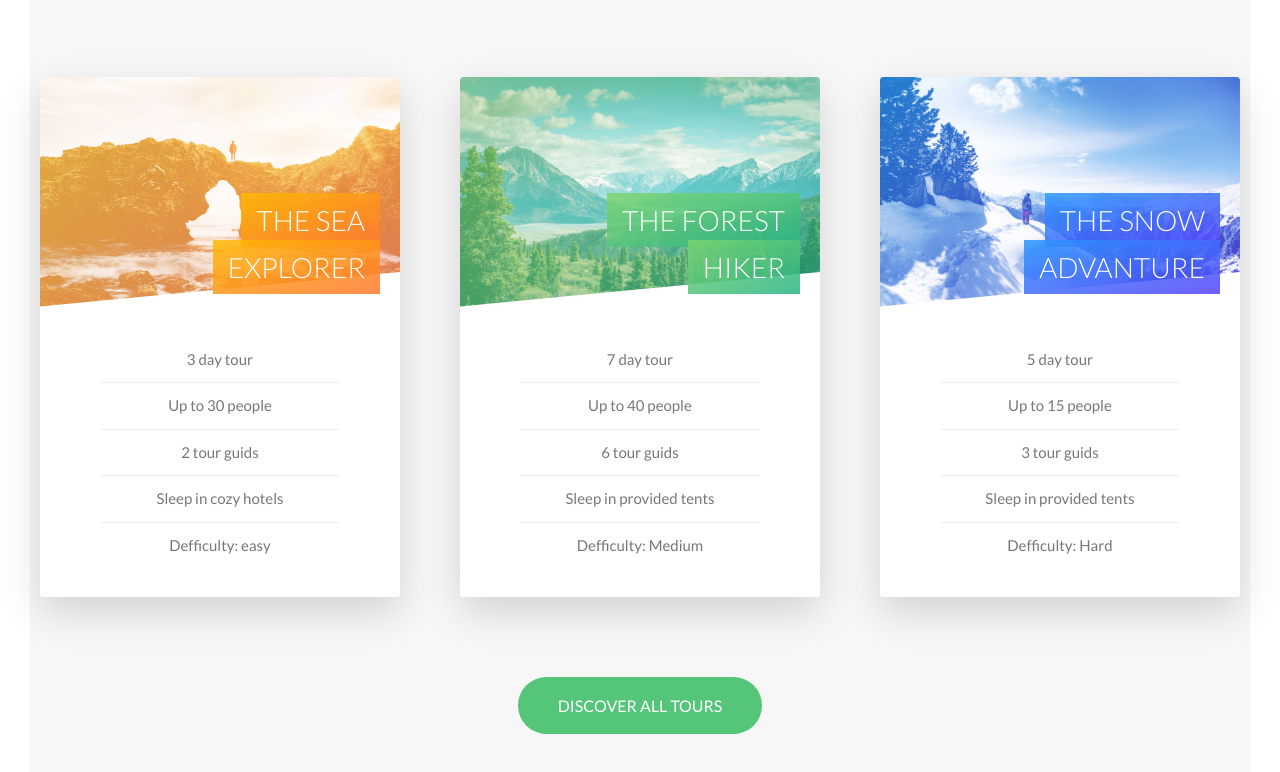
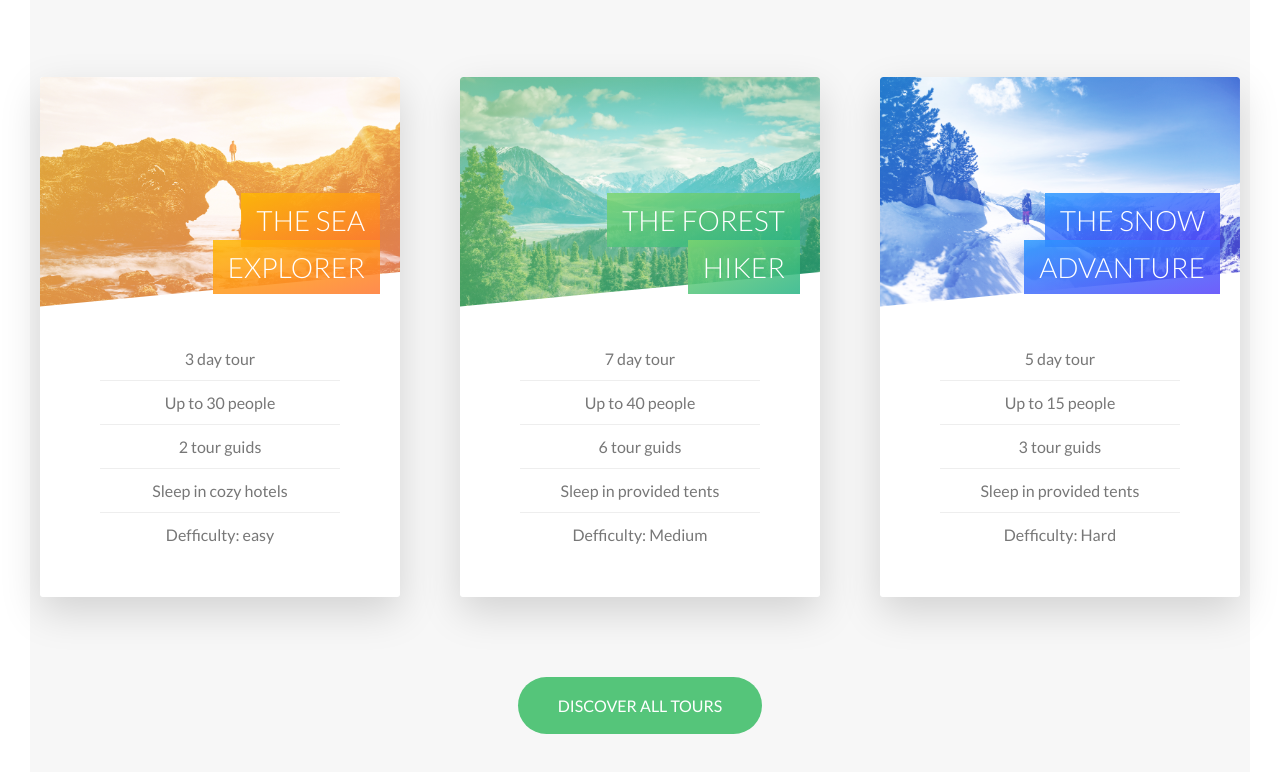
Before and after one commit to imakhlaq/Natories, a website: page index.html in a window 1280 px wide. Shown: the part 2806-3578 px from the top of the page. Drawn offline with Linux system fonts and the light colour scheme.

Commit message:
fixed cards

```diff
--- a/sass/base/_typography.scss
+++ b/sass/base/_typography.scss
@@ -5,7 +5,7 @@ body {
   line-height: 1.7;
   color: $color-grey-dark;
   padding: 3rem;
-  @include respond(tap-port) {
+  @include respond(tab-port) {
     padding: 0;
   }
 }
--- a/sass/components/_card.scss
+++ b/sass/components/_card.scss
@@ -163,8 +163,9 @@
         list-style: none;
 
         text-align: center;
-        font-size: 1.5rem;
-        padding: 1rem;
+        font-size: 1.6rem;
+        font-weight: 500;
+        padding: 0.8rem;
         &:not(:last-child) {
           border-bottom: 1px solid $color-grey-light-2;
         }
@@ -197,24 +198,19 @@
 
   @include respond(tab-port) {
     height: auto;
+    border-radius: 3px;
+    box-shadow: 0 1.5rem 4rem rgba($color-balck, 0.15);
+    background-color: $color-white;
     &__side {
       height: auto;
-
-      font-size: 2rem;
-      transition: all 0.8s ease;
-
+      border-radius: 0;
       //to put cards on top of each other
       position: relative;
-      top: 0;
-      left: 0;
-      width: 100%;
+      box-shadow: none;
 
-      //for both side
-      &--front {
-        background-color: $color-white;
-      }
       &--back {
         transform: rotateY(0deg);
+        clip-path: polygon(0 15%, 100% 0, 100% 100%, 0 100%);
       }
     }
 
@@ -227,25 +223,13 @@
       transform: rotateY(0);
     }
 
-    &__heading {
-      font-size: 2.8rem;
-      font-weight: 300;
-      text-transform: uppercase;
-      color: $color-white;
-      text-align: right;
-      position: absolute;
-      top: 12rem;
-      right: 2rem;
-      width: 55%;
-    }
-
     //back styling
     &__cta {
       position: relative;
       top: 0;
       left: 0;
       transform: translate(0);
-      width: 90%;
+      width: 100%;
       text-align: center;
       padding: 2rem;
     }
```
Also changed, not shown: css/style.css.
